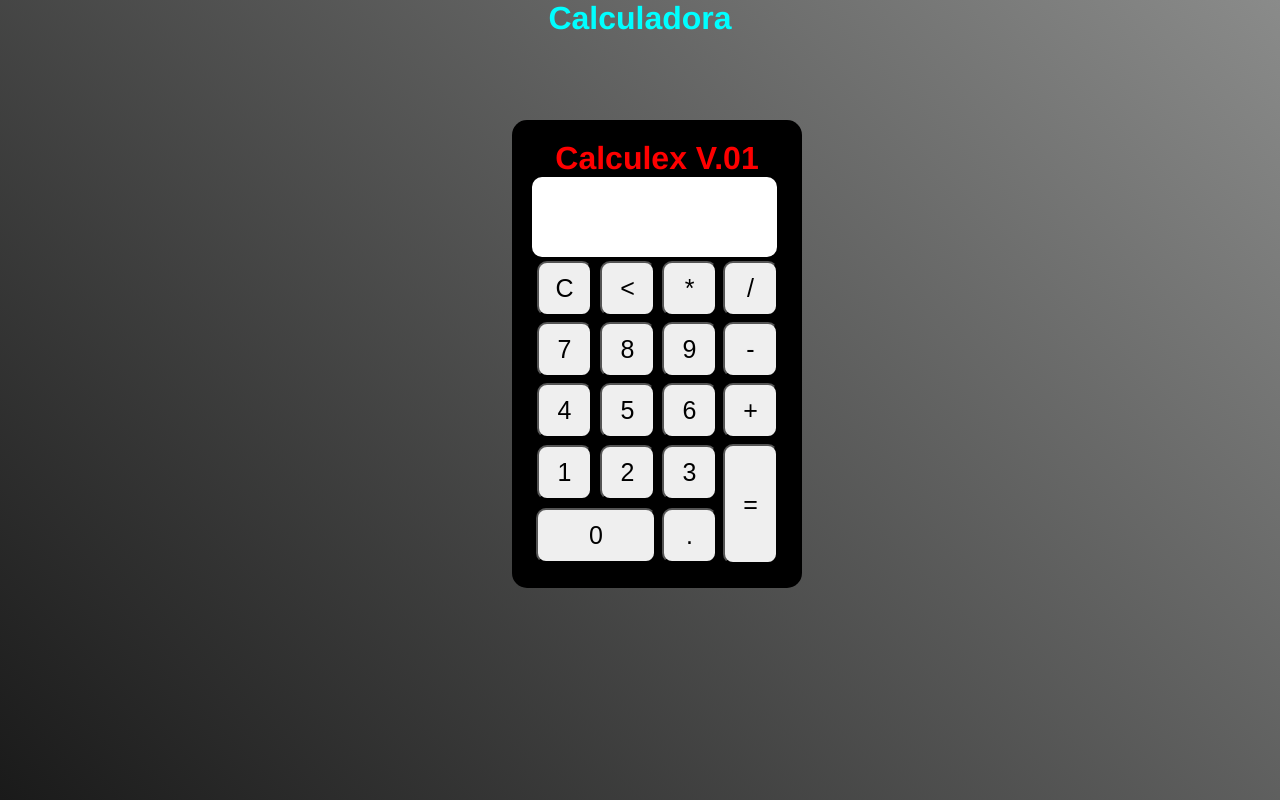
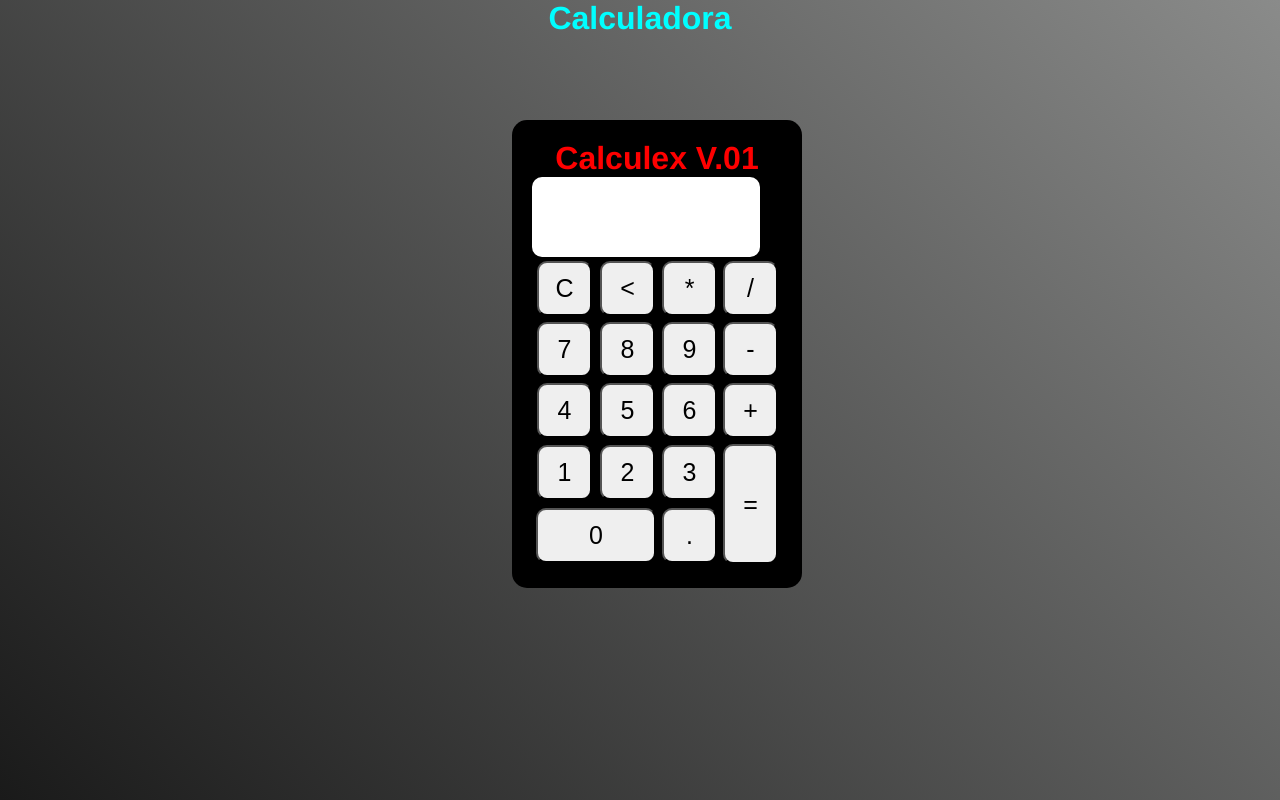
Before and after one commit to Alex-Rodriguess/calculex_calculadora, a plain HTML site: page index.html in a window 1280 px wide. Shown: the top 800 px of the page. Drawn offline with Linux system fonts and the light colour scheme.

Commit message:
Correção do display

```diff
--- a/assets/css/style.css
+++ b/assets/css/style.css
@@ -35,7 +35,7 @@
   color: #000;
   font-family: Impact;
   border-radius: 10px;
-  text-align: right;
+  text-align:end;
 }
 
 .btn {
@@ -46,3 +46,10 @@
   cursor: pointer;
   border-radius: 10px;
 }
+
+p {
+  max-width: 10ch;
+  overflow: hidden;
+  text-overflow: ellipsis;
+  white-space: nowrap;
+}
--- a/index.html
+++ b/index.html
@@ -1,5 +1,6 @@
 <!DOCTYPE html>
 <html lang="pt-br">
+
 <head>
   <meta charset="UTF-8" />
   <meta http-equiv="X-UA-Compatible" content="IE=edge" />
@@ -7,18 +8,21 @@
   <title>Calculex</title>
   <link rel="stylesheet" href="assets/css/style.css" />
 </head>
+
 <body>
   <div class="fundo">
     <h1>Calculadora</h1>
 
     <div class="calculadora">
       <h1>Calculex V.01</h1>
-        <p id="display"></p>
+      <p le id="display"></p>
 
       <table class="numero">
         <tr>
           <td><button class="btn" onclick="limpar()">C</button></td>
-            <td><button class="btn" onclick="voltar()"><</button></td>
+          <td><button class="btn" onclick="voltar()">
+              < </button>
+          </td>
           <td><button class="btn" onclick="inserir('*')">*</button></td>
           <td><button class="btn" onclick="inserir('/')">/</button></td>
         </tr>
@@ -57,4 +61,5 @@
   </div>
   <script src="assets/js/script.js"></script>
 </body>
+
 </html>
```
Also changed, not shown: assets/js/script.js (line endings or trailing spaces). Lines whose indentation alone changed are shown as unchanged.
